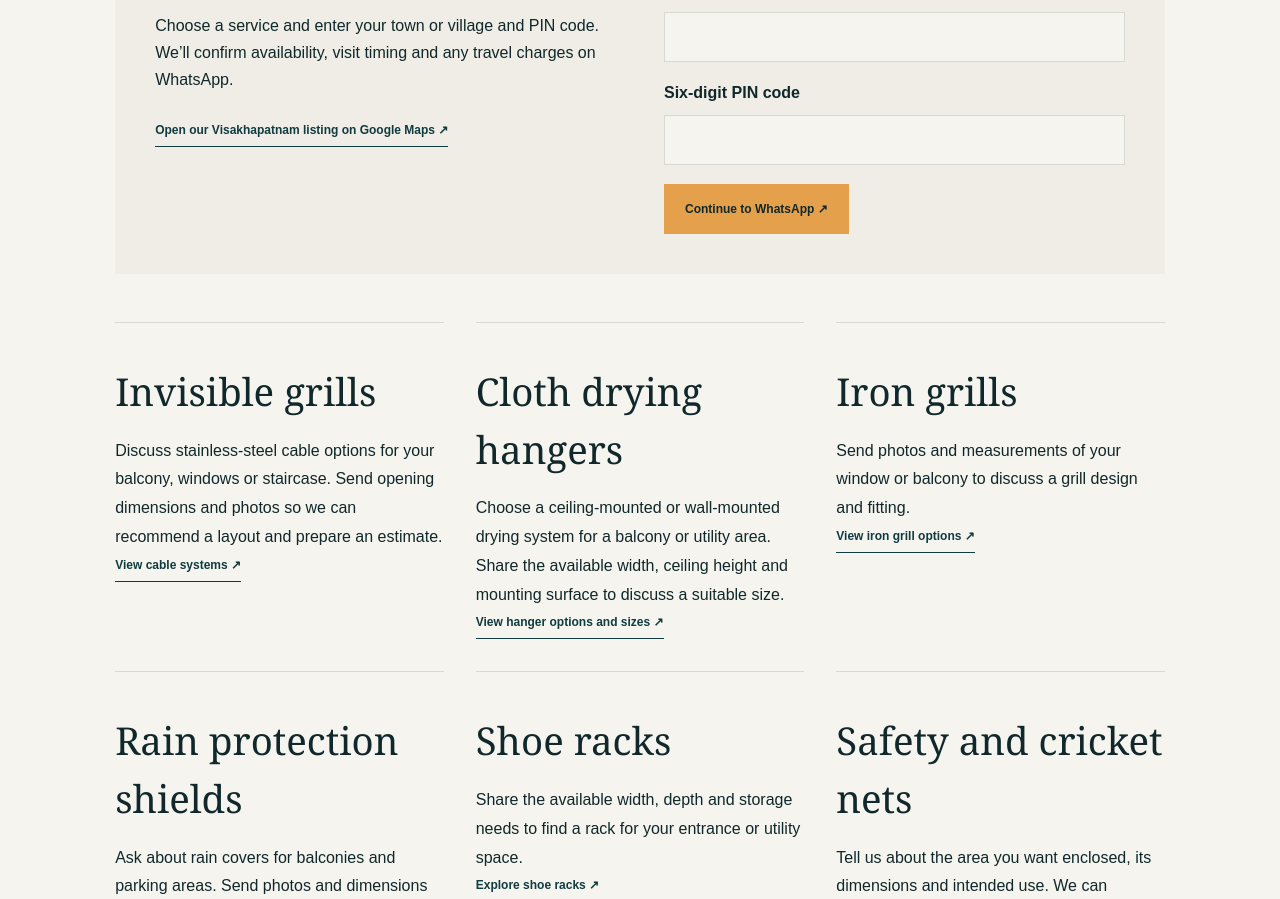
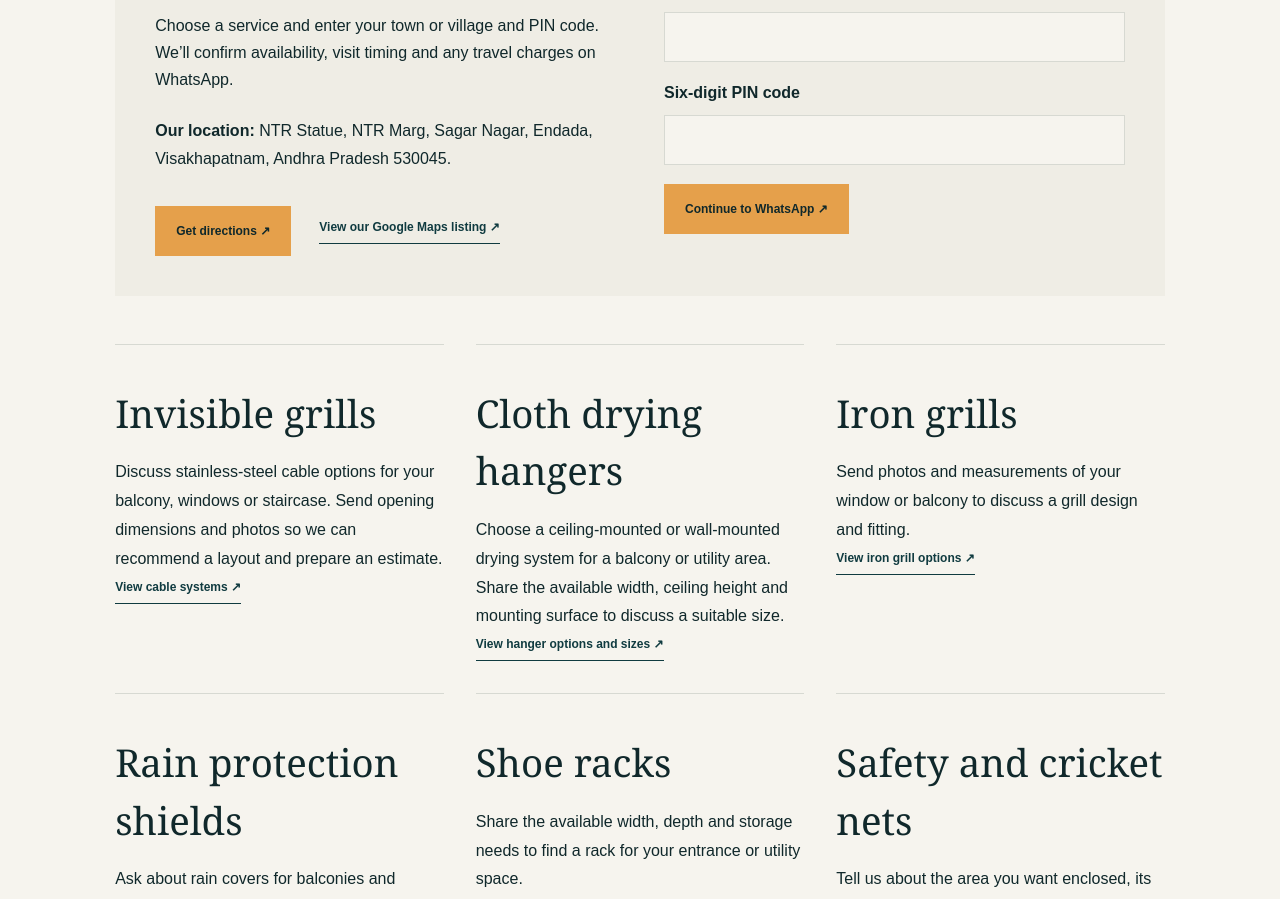
Before and after one commit to chakri-007-ui/grils-website, a Next.js app: page /service-areas in a window 1280 px wide. Shown: the part 866-1765 px from the top of the page. Built offline with nearby package versions, Linux system fonts and the light colour scheme.

Commit message:
Add website directions in app/service-areas/page.tsx

```diff
--- a/app/service-areas/page.tsx
+++ b/app/service-areas/page.tsx
@@ -1,7 +1,7 @@
 import Link from 'next/link'
 import { AreaEnquiry } from '@/components/area-enquiry'
 import { SiteImage } from '@/components/site-image'
-import { pageMetadata, site } from '@/lib/seo'
+import { businessAddress, directionsUrl, pageMetadata, site } from '@/lib/seo'
 
 export const metadata = pageMetadata('/service-areas')
 
@@ -24,7 +24,11 @@ export default function ServiceAreasPage() {
           <div>
             <h2 id="area-location-title">Check service for your location</h2>
             <p>Choose a service and enter your town or village and PIN code. We’ll confirm availability, visit timing and any travel charges on WhatsApp.</p>
-            <a className="text-link" href={site.maps} target="_blank" rel="noopener noreferrer">Open our Visakhapatnam listing on Google Maps ↗</a>
+            <p><strong>Our location:</strong> {businessAddress}.</p>
+            <div className="hero-actions">
+              <a className="button button-saffron" href={directionsUrl} target="_blank" rel="noopener noreferrer">Get directions ↗</a>
+              <a className="text-link" href={site.maps} target="_blank" rel="noopener noreferrer">View our Google Maps listing ↗</a>
+            </div>
           </div>
           <AreaEnquiry phone={site.phone} />
         </section>
```
